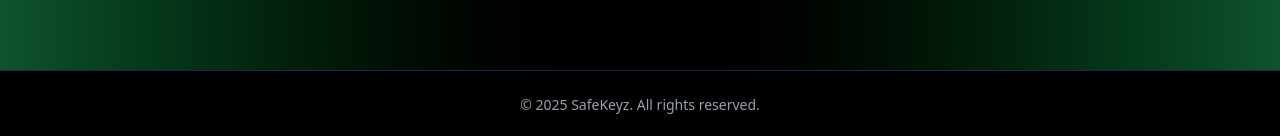
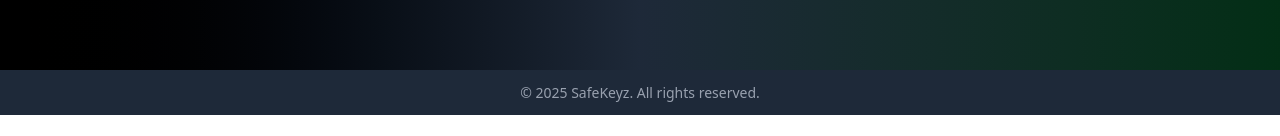
Before and after one commit to rishipandey14/SafeKeyz-Frontend, a React (Vite) app: page /feed in a window 1280 px wide. Shown: the part 807-943 px from the top of the page. After the commit the page ends 922 px from the top, so only its background shows below. Built offline with nearby package versions, Linux system fonts and the light colour scheme; no server answers.

Commit message:
fixed UI

```diff
--- a/src/Components/Body.jsx
+++ b/src/Components/Body.jsx
@@ -7,7 +7,7 @@ const Body = () => {
   return (
     <div className="min-h-screen flex flex-col">
       <NavBar /> {/* Optional */}
-      <main className="min-h-screen bg-gradient-to-r from-green-900 via-black to-green-900 text-gray-200">
+      <main className="min-h-screen bg-gradient-to-r from-black via-gray-800 to-green-950 text-gray-200">
         <Outlet /> {/* This renders Feed, Login, etc. */}
       </main>
       <Footer />
--- a/src/Components/Footer.jsx
+++ b/src/Components/Footer.jsx
@@ -2,7 +2,7 @@ import React from 'react';
 
 const Footer = () => {
   return (
-    <footer className="bg-black text-gray-400 text-sm py-6 text-center border-t border-gray-800">
+    <footer className="bg-gray-800 text-gray-400 text-sm py-3 text-center border-t border-gray-800">
       &copy; {new Date().getFullYear()} SafeKeyz. All rights reserved.
     </footer>
   );
--- a/src/Components/Toast.jsx
+++ b/src/Components/Toast.jsx
@@ -23,7 +23,7 @@ const Toast = () => {
 
   return (
     <div
-      className="fixed top-6 left-1/2 z-[9999] max-w-xs w-[90vw] sm:w-auto transform -translate-x-1/2 bg-green-800 text-white px-5 py-3 rounded-lg shadow-lg flex items-center justify-between animate-fadeIn animate-duration-500"
+      className="fixed top-6 left-1/2 z-[9999] max-w-xs w-[90vw] sm:w-auto transform -translate-x-1/2 bg-gray-600 text-white px-5 py-3 rounded-lg shadow-lg flex items-center justify-between animate-fadeIn animate-duration-500"
       role="alert"
       aria-live="assertive"
     >
--- a/tailwind.config.js
+++ b/tailwind.config.js
@@ -1,11 +1,17 @@
 /** @type {import('tailwindcss').Config} */
+import daisyui from "daisyui";
+
 export default {
   content: [
     "./index.html",
     "./src/**/*.{js,ts,jsx,tsx}", // Adjust this if needed
   ],
   theme: {
-    extend: {},
+    extend: {
+      colors: {
+        microsoftBlue : '#0078d4',
+      },
+    },
   },
-  plugins: [import("daisyui")], // Enable DaisyUI support
+  plugins: [daisyui], // Enable DaisyUI support
 };
```
